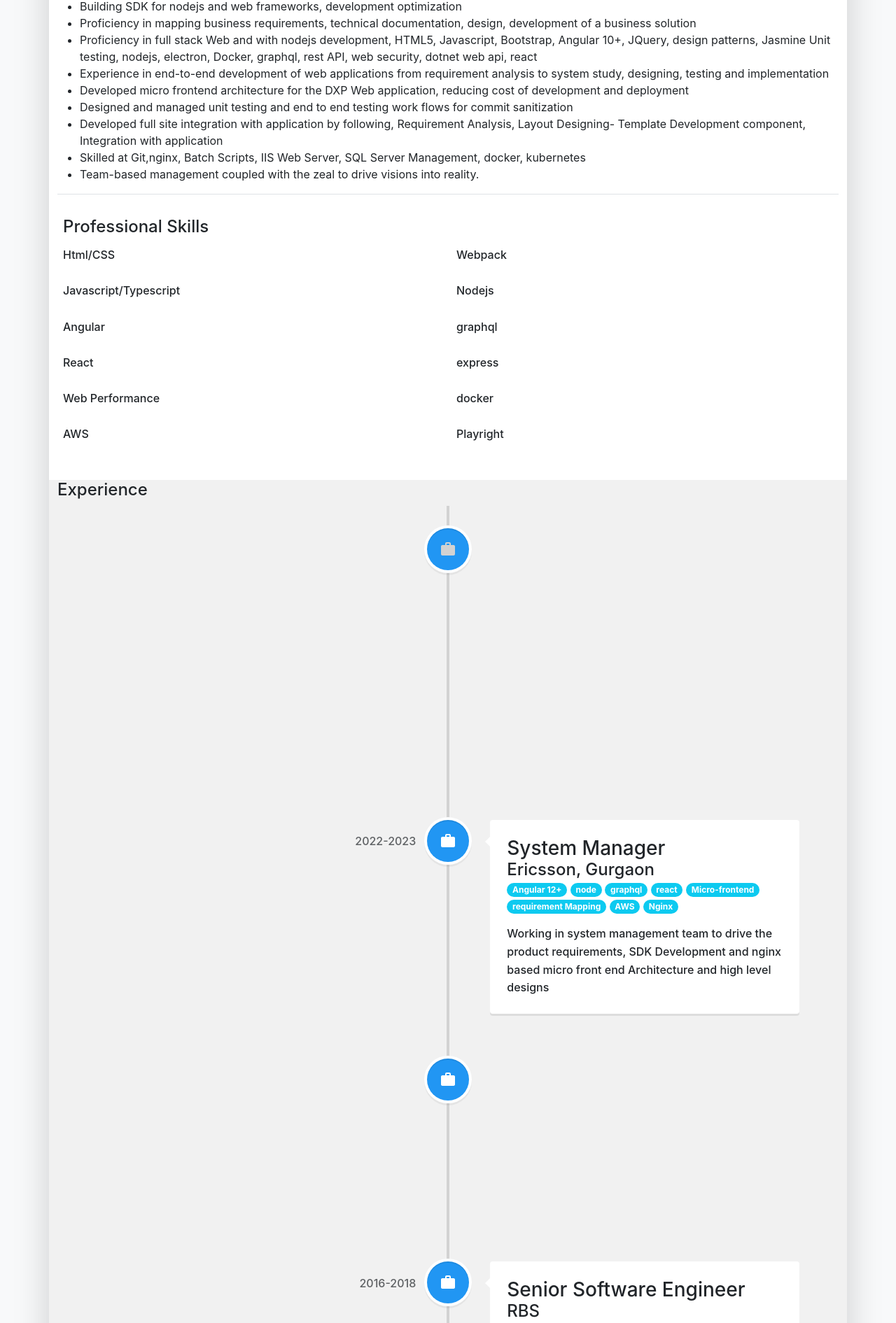
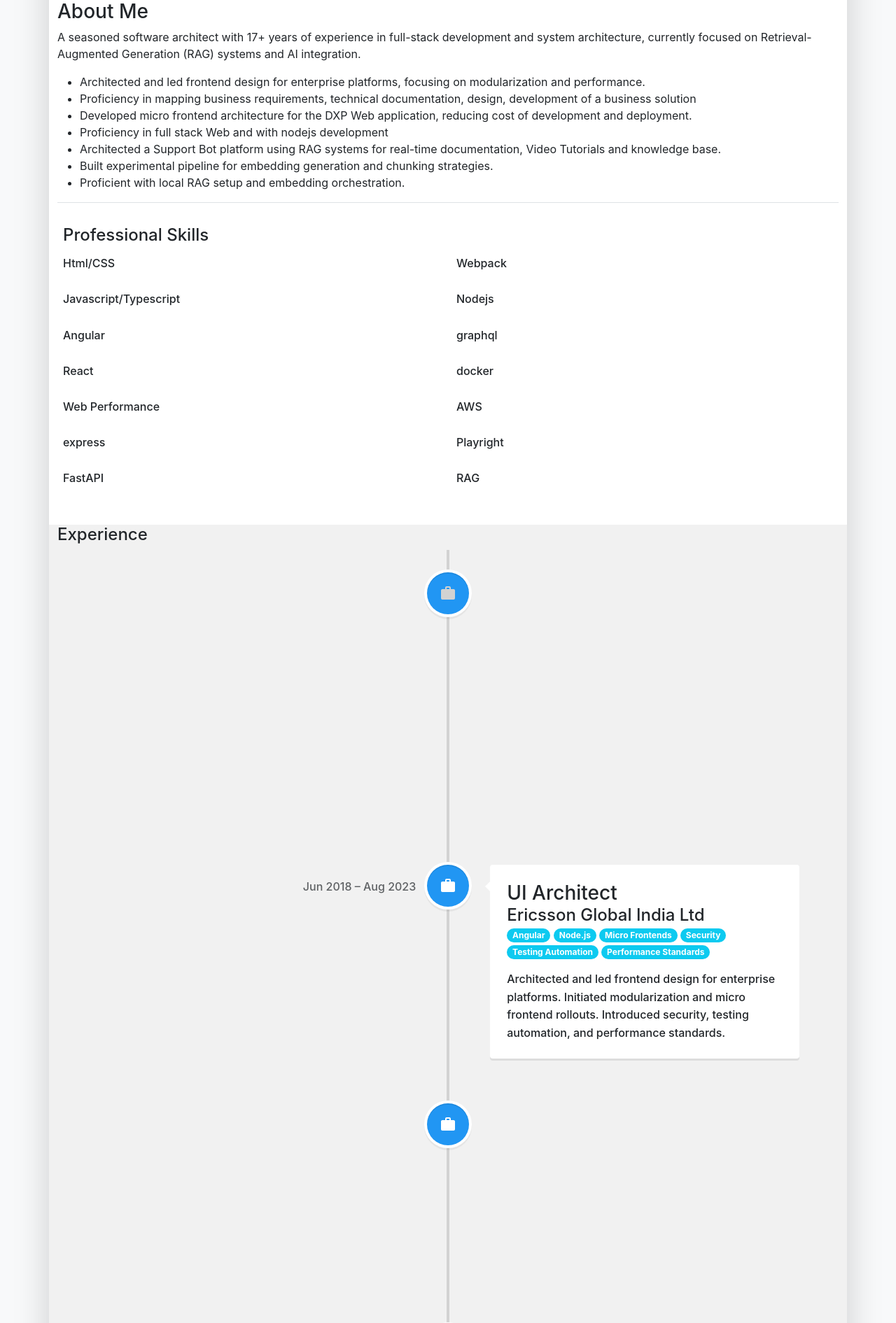
Before and after one commit to msareen/resume, a React (Create React App) app: page /resume/main in a window 1280 px wide. Shown: the part 391-2282 px from the top of the page at 70% size. Built offline with nearby package versions, Linux system fonts and the light colour scheme.

Commit message:
Simplified he skill structure, updated resume data

```diff
--- a/src/components/skills/Skills.js
+++ b/src/components/skills/Skills.js
@@ -6,18 +6,9 @@ import { motion } from 'framer-motion'
 
 
 export default function Skills(props) {
-    let leftSkills = [];
-    let rightSkills = [];
+    let leftSkills = props.skills?.left || [];
+    let rightSkills = props.skills?.right || [];
 
-    if(props.skills) {
-        props.skills.forEach(skill => {
-            if(skill.group === 'right') {
-                rightSkills.push(skill);
-            } else {
-                leftSkills.push(skill);
-            }
-        })
-    }
     return (
         <div className="p-2">
             <Row >
--- a/src/data.json
+++ b/src/data.json
@@ -1,6 +1,6 @@
 {
     "name": "Manasvi Sareen",
-    "profileTitle": "System Architect",
+    "profileTitle": "System Architect | RAG | FullStack",
     "socialNetworks" : [
         {
             "type": "linkedIn",
@@ -10,8 +10,12 @@
     "profile": {
         "pictureUrl": "../../assets/profile-pic.jpg",
         "name": "Manasvi Sareen",
-        "description": "System Architect",
+        "description": "A seasoned software architect with 17+ years of experience in full-stack development and system architecture, currently focused on Retrieval-Augmented Generation (RAG) systems and AI integration. Expertise spans modern JavaScript ecosystems, LLM frameworks, embeddings, prompt engineering, and performance tuning of distributed UI systems. Proven leadership in both enterprise systems and experimental AI projects, delivering scalable, performant, and secure applications.",
         "skillTags": [
+            "Full Stack Developer",
+            "System Designer",
+            "RAG Architect",
+            "AI Integration Specialist",
             "Frontend Architect",
             "Full Stack",
             "JavaScript & HTML5",
@@ -27,176 +31,77 @@
             "Quality Analysis & Control",
             "Team Management",
             "Client Requirement Analysis"
-          ]
+        ]
     },
     "aboutMe": {
-        "detailDescription": "A competent professional with 16 years of experience with expertise in Web Platform Development and nodejs middleware services.",
+        "detailDescription": "A seasoned software architect with 17+ years of experience in full-stack development and system architecture, currently focused on Retrieval-Augmented Generation (RAG) systems and AI integration.",
         "summaryPoints": [
-            "Building SDK for nodejs and web frameworks, development optimization",
+            "Architected and led frontend design for enterprise platforms, focusing on modularization and performance.",
             "Proficiency in mapping business requirements, technical documentation, design, development of a business solution",
-            "Proficiency in full stack Web and with nodejs development, HTML5, Javascript, Bootstrap, Angular 10+, JQuery, design patterns, Jasmine Unit testing, nodejs, electron, Docker, graphql, rest API, web security, dotnet web api, react",
-            "Experience in end-to-end development of web applications from requirement analysis to system study, designing, testing and implementation",
-            "Developed micro frontend architecture for the DXP Web application, reducing cost of development and deployment",
-            "Designed and managed unit testing and end to end testing work flows for commit sanitization",
-            "Developed full site integration with application by following, Requirement Analysis, Layout Designing- Template Development component, Integration with application",
-            "Skilled at Git,nginx, Batch Scripts, IIS Web Server, SQL Server Management, docker, kubernetes",
-            "Team-based management coupled with the zeal to drive visions into reality."
+            "Developed micro frontend architecture for the DXP Web application, reducing cost of development and deployment.",
+            "Proficiency in full stack Web and with nodejs development",
+            "Architected a Support Bot platform using RAG systems for real-time documentation, Video Tutorials and knowledge base.",
+            "Built experimental pipeline for embedding generation and chunking strategies.",
+            "Proficient with local RAG setup and embedding orchestration."
         ]
     },
-    "professionalSkills" : [
-        {
-            "skillName": "Html/CSS",
-            "proficiency": 70,
-            "group": "left"
-        },
-        {
-            "skillName": "Javascript/Typescript",
-            "proficiency": 90,
-            "group": "left"
-        },
-        {
-            "skillName": "Angular",
-            "proficiency": 80,
-            "group": "left"
-        },
-        {
-            "skillName": "React",
-            "proficiency": 60,
-            "group": "left"
-        },
-        {
-            "skillName": "Web Performance",
-            "proficiency": 80,
-            "group": "left"
-        },
-        {
-            "skillName": "Webpack",
-            "proficiency": 70,
-            "group": "right"
-        },
-        {
-            "skillName": "Nodejs",
-            "proficiency": 90,
-            "group": "right"
-        },
-        {
-            "skillName": "graphql",
-            "proficiency": 60,
-            "group": "right"
-        },
-        {
-            "skillName": "express",
-            "proficiency": 80,
-            "group": "right"
-        },
-        {
-            "skillName": "docker",
-            "proficiency": 70,
-            "group": "right"
-        },
-        {
-            "skillName": "AWS",
-            "proficiency": 20,
-            "group": "left"
-        },
-        {
-            "skillName": "Playright",
-            "proficiency": 90,
-            "group": "right"
-        }
-    ],
+    "professionalSkills": {
+        "left": [
+            { "skillName": "Html/CSS", "proficiency": 70 },
+            { "skillName": "Javascript/Typescript", "proficiency": 90 },
+            { "skillName": "Angular", "proficiency": 80 },
+            { "skillName": "React", "proficiency": 60 },
+            { "skillName": "Web Performance", "proficiency": 80 },
+            { "skillName": "express", "proficiency": 80 },
+            { "skillName": "FastAPI", "proficiency": 70 }
+        ],
+        "right": [
+            { "skillName": "Webpack", "proficiency": 70 },
+            { "skillName": "Nodejs", "proficiency": 90 },
+            { "skillName": "graphql", "proficiency": 60 },
+            { "skillName": "docker", "proficiency": 70 },
+            { "skillName": "AWS", "proficiency": 20 },
+            { "skillName": "Playright", "proficiency": 90 },
+            { "skillName": "RAG", "proficiency": 85 }
+        ]
+    },
     "experience": [
         {
             "type": "Work",
-            "heading": "System Architect",
-            "organization": "Netcracker, Bangalore",
-            "description": "Working on frameworks and SDK's to measure and improve on web app performances, High level designs and Individual contribution (mostly nodejs for SDK) where it required. Managing implementation of function platform and optimization of it adaption by projects",
-            "tags": ["Angular 15+","node","graphql","react","Micro-frontend","Webpack Module Federation", "requirement Mapping", "docker", "SDK Development", "Chrome Performance Measurement"],
-            "date": "2023-Present"
+            "heading": "Senior Architect",
+            "organization": "Netcracker India Pvt Ltd",
+            "description": "Workplace Architect, took initiative focusing on LLM Integrations, including RAG and smooth retrieval of documentation workflow. Developed performance SDKs to evaluate and improve UI latency and page metrics. Mentored multiple teams on embedding generation, prompt flow design, and modularization.",
+            "tags": ["Python", "FastAPI", "GraphLang", "ChromaDB", "LangGraph", "Angular", "Node.js", "Go", "Postgres"],
+            "date": "Aug 2023 – Present"
         },
         {
             "type": "Work",
-            "heading": "System Manager",
-            "organization": "Ericsson, Gurgaon",
-            "description": "Working in system management team to drive the product requirements, SDK Development and nginx based micro front end Architecture and high level designs",
-            "tags": ["Angular 12+","node","graphql","react","Micro-frontend", "requirement Mapping", "AWS", "Nginx"],
-            "date": "2022-2023"
+            "heading": "UI Architect",
+            "organization": "Ericsson Global India Ltd",
+            "description": "Architected and led frontend design for enterprise platforms. Initiated modularization and micro frontend rollouts. Introduced security, testing automation, and performance standards.",
+            "tags": ["Angular", "Node.js", "Micro Frontends", "Security", "Testing Automation", "Performance Standards"],
+            "date": "Jun 2018 – Aug 2023"
         },
         {
             "type": "Work",
-            "heading": "Software Architect",
-            "organization": "Ericsson, Gurgaon",
-            "description": "Leading front-end team, SDK Development, Functional implementation and low level designs",
-            "tags": ["Angular 12+","node","javascript", "react","graphql","express"],
-            "date": "2018-2021"
-        },
-        {
-            "type": "Work",
-            "heading": "Senior Software Engineer",
-            "organization": "RBS",
-            "date": "2016-2018",
-            "description": "Leading a full stack development using angular js and MS technologies",
-            "tags": ["Angular 12+","node","dotnet","Dotnet web api 2.0", "MS Sql", "socket", "ReST"]
-        },
-        {
-            "type": "Work",
-            "heading": "Software Engineer",
-            "organization": "RBS",
-            "date": "2011-2016",
-            "description": "Working as backend service developer for frontend desk",
-            "tags": ["dotnet","windows services", "windows forms", "MS Sql"]
+            "heading": "Software Designer",
+            "organization": "RBS / NatWest Markets",
+            "description": "Designed multi-system reporting platforms across currency desks. Implemented unified Angular-based UI for legacy report platforms. Delivered on key regulatory and trading desk initiatives.",
+            "tags": ["Angular", "UI Design", "Regulatory Initiatives", "Trading Desk"],
+            "date": "Jul 2011 – Jun 2018"
         },
         {
             "type": "Work",
             "heading": "Software Engineer",
             "organization": "IVP",
-            "date": "2010-2011",
-            "description": "Working as full stack developer on a middle office suit, Devops",
-            "tags": ["dotnet","ASP.NET","SVN","javascript","Entity Framework", "MS Sql", "Devops"]
-        },
-        {
-            "type": "Work",
-            "heading": "Associate Software Engineer",
-            "date": "2009-2010",
-            "organization": "IVP",
-            "description": "Working as full stack developer on a middle office suit ",
-            "tags": ["dotnet","ASP.NET","SVN", "javascript","Entity Framework", "MS Sql", "Devops"]
-        },
-        {
-            "type": "Work",
-            "heading": "Software Intern",
-            "date": "2008-2009",
-            "organization": "IVP",
-            "description": "",
-            "tags": ["dotnet","ASP.NET","javascript","Entity Framework", "MS Sql"]
-        },
-        {
-            "type": "School",
-            "heading": "Bachelor Of Engineering",
-            "organization": "Kota Technical University",
-            "date": "2003-2007",
-            "description": "Electronic Instrumentation & Control Engineering. Took all optional computer subjects",
-            "tags": ["Electronics"]
-        },
-        {
-            "type": "School",
-            "heading": "Senior Secondary",
-            "organization": "Gyan Vihar Jaipur",
-            "date": "2003",
-            "description": "12th Standard in science from CBSE",
-            "tags": ["Physics","Chemistry", "Maths", "English", "Computers"]
-        },
-        {
-            "type": "School",
-            "date": "2001",
-            "heading": "Higher Secondary",
-            "organization": "K.V Number 1, Jaipur",
-            "description": "10th Standard from CBSE"
+            "description": "Designed monitoring tools, web deployment automation, and WCF services. Deployed on AWS, led SVN-based build and release processes.",
+            "tags": ["Monitoring Tools", "Web Deployment", "WCF Services", "AWS", "SVN"],
+            "date": "Jul 2008 – Jun 2011"
         }
     ],
     "contactDetails": {
-        "email": "manasvi.sareen@outlook.com",
-        "phone": "-"
+        "email": "manasvi.sareen@live.com",
+        "phone": "+91-9873579078"
     },
     "otherDetails": {
         "preferredLocation": "Bangalore",
```
